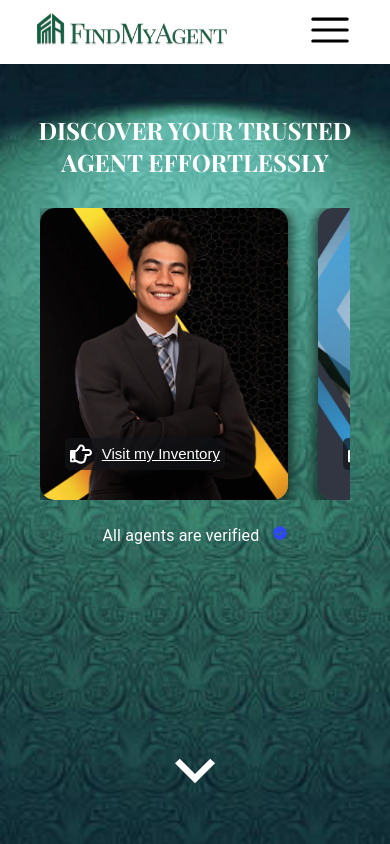
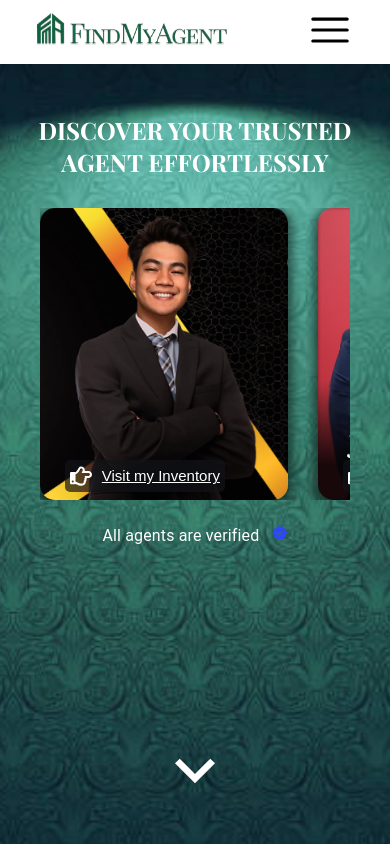
Before and after one commit to Jes2ni16/findmyagent, a Next.js app: page / in a window 390 px wide. Built offline with nearby package versions, Linux system fonts and the light colour scheme.

Commit message:
add list table

```diff
--- a/src/app/page.tsx
+++ b/src/app/page.tsx
@@ -39,7 +39,6 @@ const images: Image[] = [
   { src: "/Dianne.webp", alt: "Diane", inv: "https://lookerstudio.google.com/embed/u/0/reporting/c5c9689a-ae0d-4846-859a-30238d57320f/page/p_ocwri6ymed", name: "Dianne Alvarez" },
   { src: "/Malbin.webp", alt: "Malvin Card2", inv: "https://zaiko.website/client/malvin2", name: "Malvin Sabillo" },
   { src: "/Dianne.webp", alt: "Diane", inv: "https://lookerstudio.google.com/embed/u/0/reporting/c5c9689a-ae0d-4846-859a-30238d57320f/page/p_ocwri6ymed", name: "Dianne Alvarez" },
-  { src: "/Malbin.webp", alt: "Malvin Card3", inv: "https://zaiko.website/client/malvin2", name: "Malvin Sabillo" },
   { src: "/Dianne.webp", alt: "Diane", inv: "https://lookerstudio.google.com/embed/u/0/reporting/c5c9689a-ae0d-4846-859a-30238d57320f/page/p_ocwri6ymed", name: "Dianne Alvarez" },
   { src: "/Jesua.webp", alt: "Jesua", inv: "https://zaiko.website/client/jesua1", name: "Jesua Garlet" },
   { src: "/Jesua.webp", alt: "Jesua", inv: "https://zaiko.website/client/jesua1", name: "Jesua Garlet" },
--- a/src/app/slide.css
+++ b/src/app/slide.css
@@ -160,7 +160,7 @@ border-radius: 10px;
 
   .invLink {
     left: 10%;
-
+bottom: 8px;
   }
 
 
```
